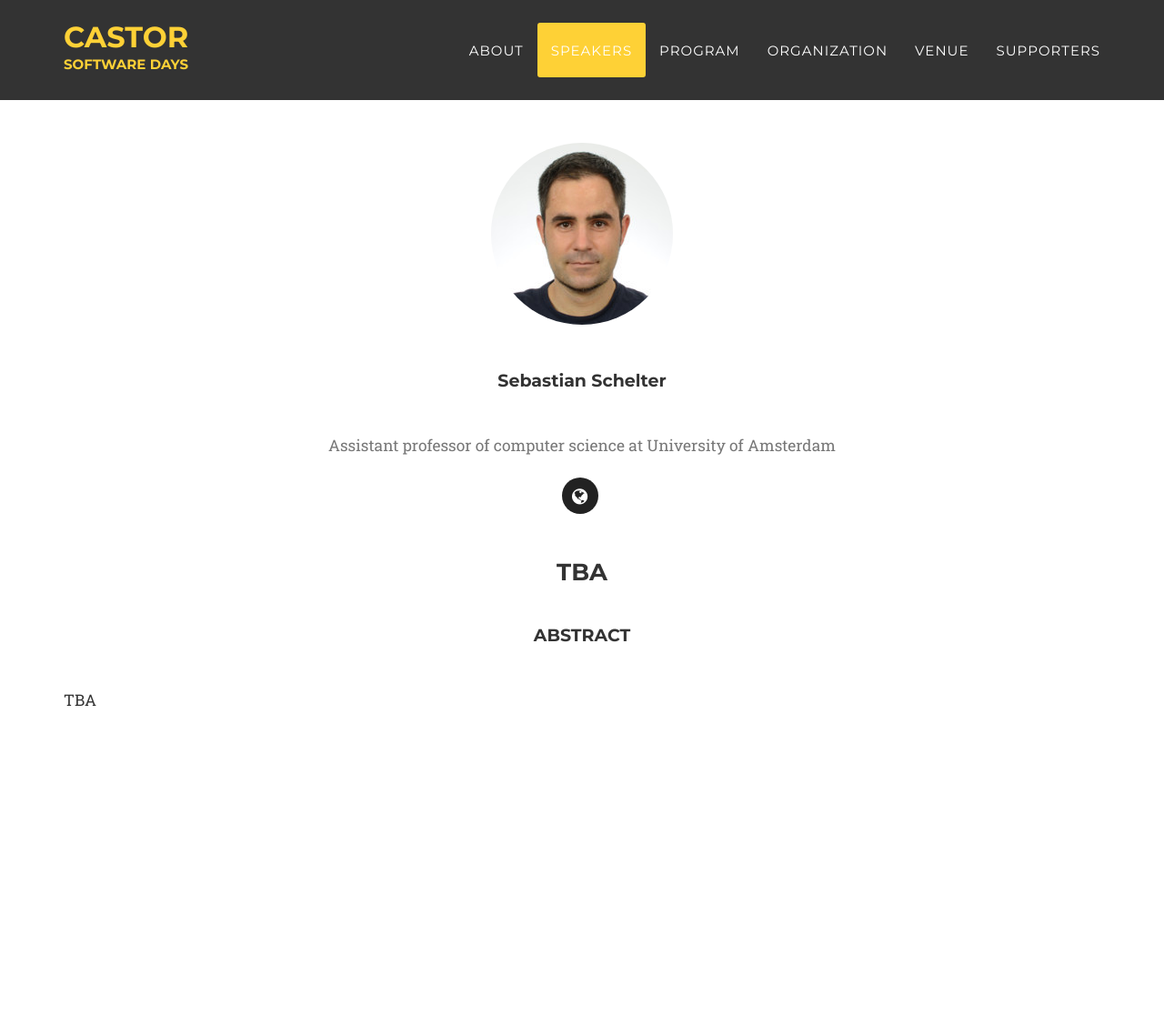
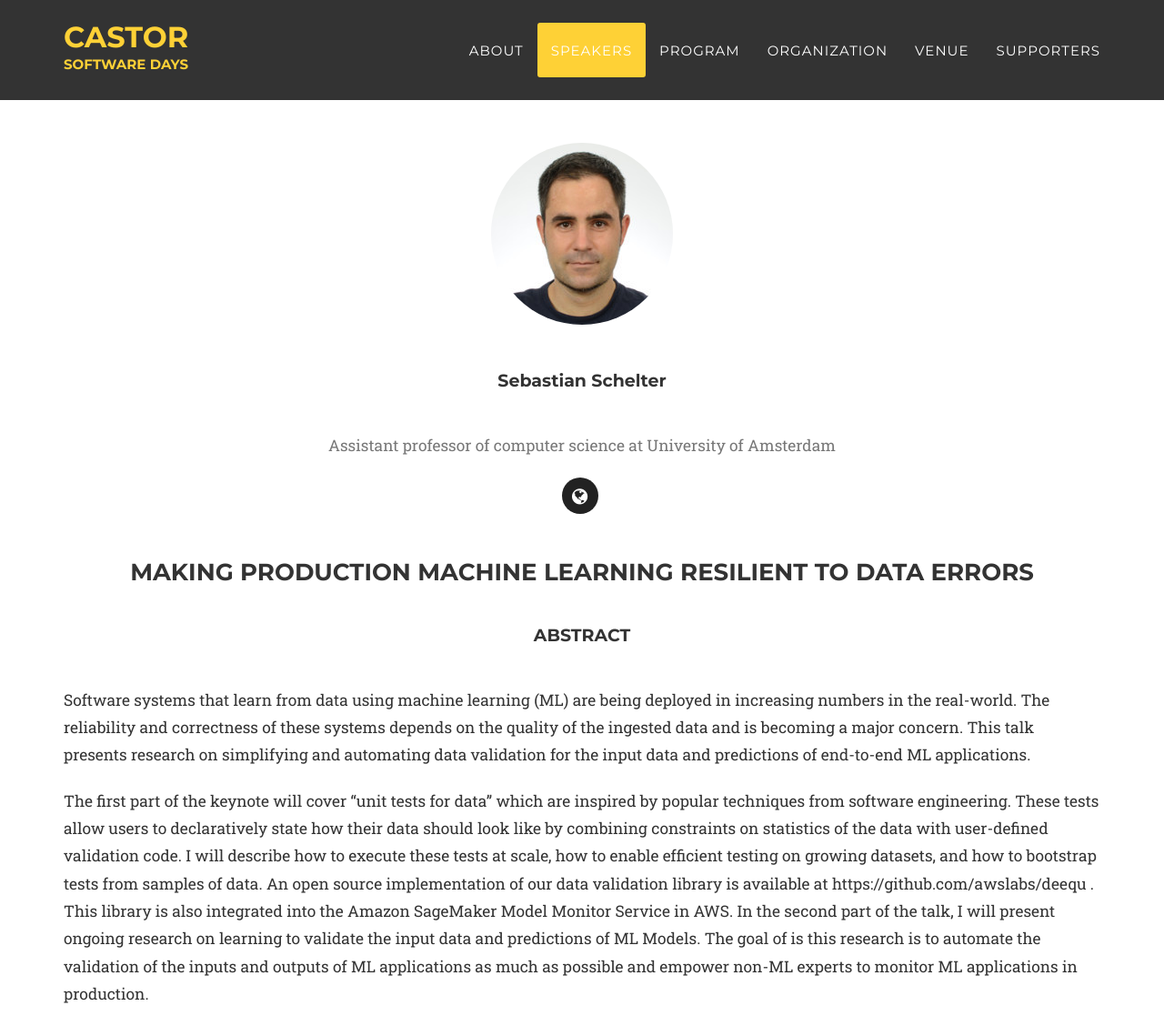
Before and after one commit to castor-software-days-2020/castor-software-days-2020.github.io, a Jekyll site: the page built from _keynotes/sebastian.md, in a window 1280 px wide and 1128 px high. Shown: the whole window at 91% size. Built offline with Jekyll 4.4.1, drawn with Linux system fonts in a browser that asks for light colours; some web fonts are replaced.

Commit message:
abstract

```diff
--- a/_keynotes/sebastian.md
+++ b/_keynotes/sebastian.md
@@ -4,7 +4,7 @@ name: Sebastian Schelter
 _sort: schelter
 pic: sebastian
 layout: bio
-work_title: TBA
+work_title: Making Production Machine Learning Resilient to Data Errors
 position_txt: Assistant professor of computer science at University of Amsterdam
 social:
 - title: globe
@@ -12,4 +12,24 @@ social:
 ---
 
 #### Abstract
-TBA
+Software systems that learn from data using machine learning (ML) are being deployed in increasing numbers in the real-world. The reliability
+and correctness of these systems depends on the quality of the ingested
+data and is becoming a major concern. This talk presents research on
+simplifying and automating data validation for the input data and
+predictions of end-to-end ML applications.
+
+The first part of the keynote will cover "unit tests for data" which are
+inspired by popular techniques from software engineering. These tests
+allow users to declaratively state how their data should look like by
+combining constraints on statistics of the data with user-defined
+validation code. I will describe how to execute these tests at scale,
+how to enable efficient testing on growing datasets, and how to
+bootstrap tests from samples of data. An open source implementation of
+our data validation library is available at
+https://github.com/awslabs/deequ . This library is also integrated into
+the Amazon SageMaker Model Monitor Service in AWS. In the second part of
+the talk, I will present ongoing research on learning to validate the
+input data and predictions of ML Models. The goal of is this research is
+to automate the validation of the inputs and outputs of ML applications
+as much as possible and empower non-ML experts to monitor ML
+applications in production.
```
